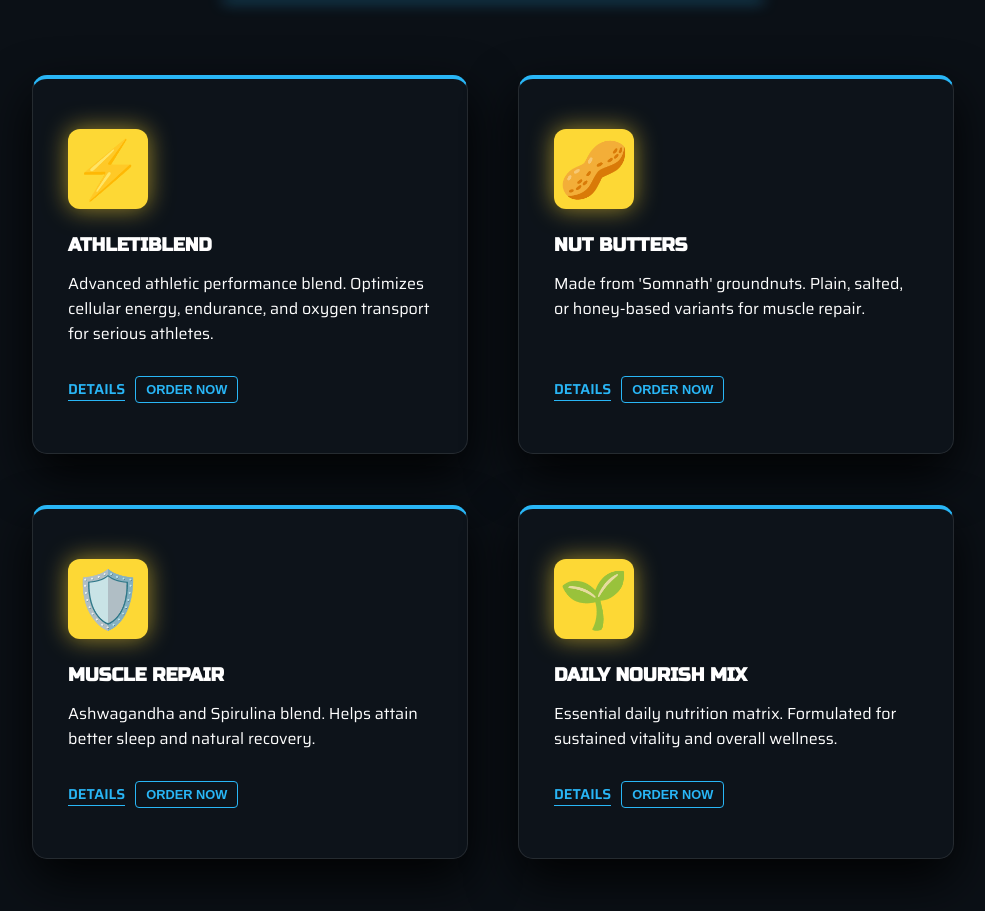
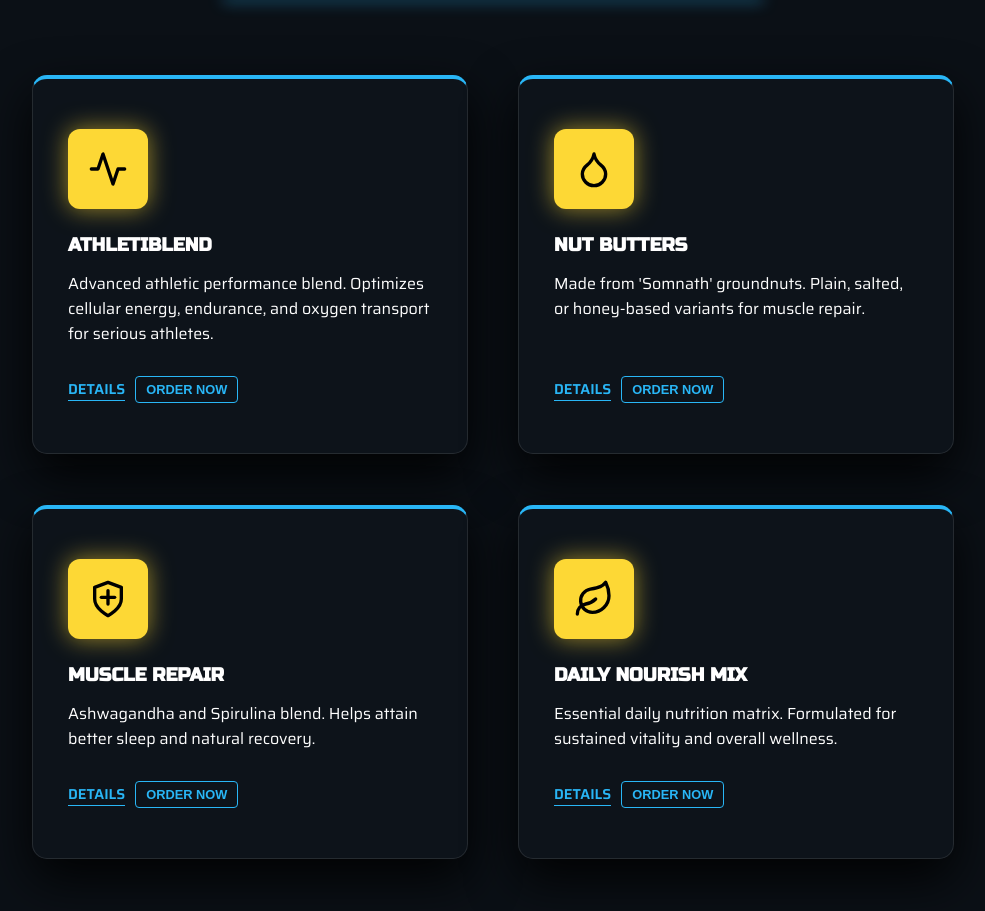
Before and after one commit to messiay/kaava_website, a plain HTML site: page index.html in a window 1280 px wide. Shown: the part 2686-3597 px from the top of the page, without its empty margins (147-1132 px from the left). Drawn offline with nearby package versions, Linux system fonts and the light colour scheme; a web font is replaced by a local one.

Commit message:
Replace product emojis with modern SVG infographic icons

```diff
--- a/index.html
+++ b/index.html
@@ -1248,7 +1248,12 @@
             <div class="products-grid">
                 <!-- Card 1 -->
                 <div class="card scroll-3d" id="athletiblend-card" onclick="openCard(this)">
-                    <div class="card-icon">⚡</div>
+                    <div class="card-icon">
+                        <svg xmlns="http://www.w3.org/2000/svg" width="40" height="40" viewBox="0 0 24 24" fill="none"
+                            stroke="currentColor" stroke-width="2" stroke-linecap="round" stroke-linejoin="round">
+                            <polyline points="22 12 18 12 15 21 9 3 6 12 2 12" />
+                        </svg>
+                    </div>
                     <h3>AthletiBlend</h3>
                     <p class="preview-text">Advanced athletic performance blend. Optimizes cellular energy, endurance,
                         and oxygen transport for serious athletes.</p>
@@ -1273,7 +1278,13 @@
                 </div>
                 <!-- Card 2 -->
                 <div class="card scroll-3d" style="transition-delay: 0.1s;" onclick="openCard(this)">
-                    <div class="card-icon">🥜</div>
+                    <div class="card-icon">
+                        <svg xmlns="http://www.w3.org/2000/svg" width="40" height="40" viewBox="0 0 24 24" fill="none"
+                            stroke="currentColor" stroke-width="2" stroke-linecap="round" stroke-linejoin="round">
+                            <path
+                                d="M12 22a7 7 0 0 0 7-7c0-2-1-3.9-3-5.5s-3.5-4-4-6.5c-.5 2.5-2 4.9-4 6.5C6 11.1 5 13 5 15a7 7 0 0 0 7 7z" />
+                        </svg>
+                    </div>
                     <h3>Nut Butters</h3>
                     <p class="preview-text">Made from 'Somnath' groundnuts. Plain, salted, or honey-based variants for
                         muscle repair.</p>
@@ -1300,7 +1311,14 @@
                 </div>
                 <!-- Card 3 -->
                 <div class="card scroll-3d" style="transition-delay: 0.2s;" onclick="openCard(this)">
-                    <div class="card-icon">🛡️</div>
+                    <div class="card-icon">
+                        <svg xmlns="http://www.w3.org/2000/svg" width="40" height="40" viewBox="0 0 24 24" fill="none"
+                            stroke="currentColor" stroke-width="2" stroke-linecap="round" stroke-linejoin="round">
+                            <path d="M12 22s8-4 8-10V5l-8-3-8 3v7c0 6 8 10 8 10z" />
+                            <path d="M8 11h8" />
+                            <path d="M12 7v8" />
+                        </svg>
+                    </div>
                     <h3>Muscle Repair</h3>
                     <p class="preview-text">Ashwagandha and Spirulina blend. Helps attain better sleep and natural
                         recovery.
@@ -1329,7 +1347,14 @@
                 </div>
                 <!-- Card 4 -->
                 <div class="card scroll-3d" style="transition-delay: 0.3s;" onclick="openCard(this)">
-                    <div class="card-icon">🌱</div>
+                    <div class="card-icon">
+                        <svg xmlns="http://www.w3.org/2000/svg" width="40" height="40" viewBox="0 0 24 24" fill="none"
+                            stroke="currentColor" stroke-width="2" stroke-linecap="round" stroke-linejoin="round">
+                            <path
+                                d="M11 20A7 7 0 0 1 9.8 6.1C15.5 5 17 4.48 19 2c1 2 2 4.18 2 8 0 5.5-4.78 10-10 10Z" />
+                            <path d="M2 21c0-3 1.85-5.36 5.08-6C9.5 14.52 12 13 13 12" />
+                        </svg>
+                    </div>
                     <h3>Daily Nourish Mix</h3>
                     <p class="preview-text">Essential daily nutrition matrix. Formulated for sustained vitality and
                         overall wellness.</p>
```
